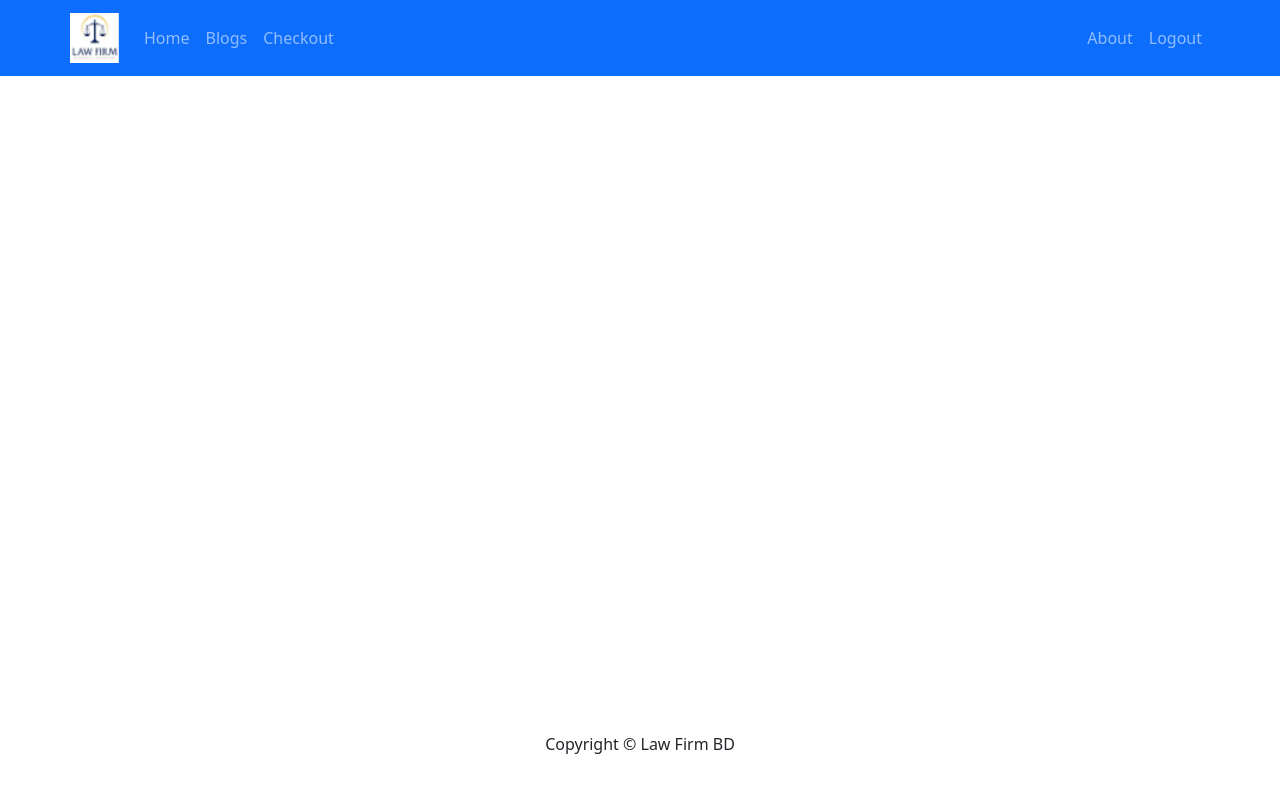
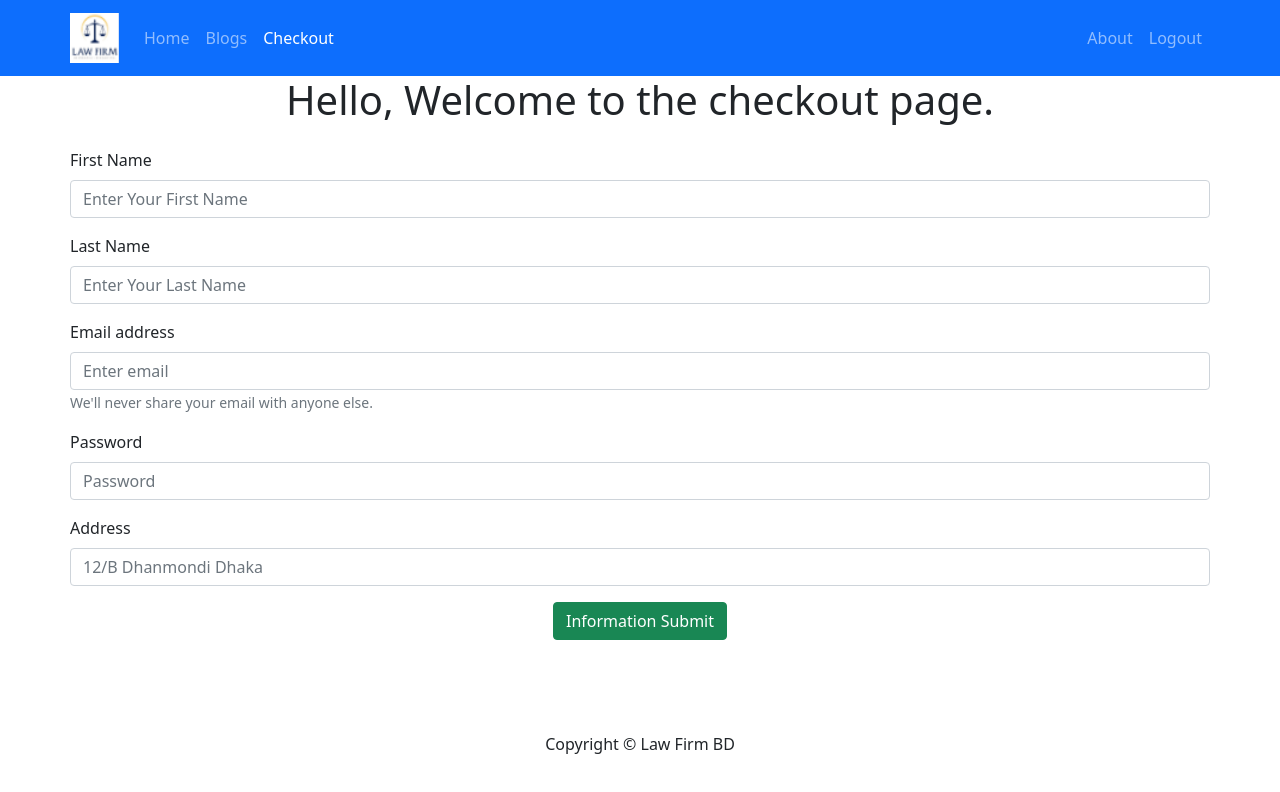
Before and after one commit to sakibul-munna/LawFirmDemo, a React (Create React App) app: page /checkout in a window 1280 px wide. Shown: the top 792 px of the page. Built offline with nearby package versions, Linux system fonts and the light colour scheme.

Commit message:
CheckOut Screen and Private route.

```diff
--- a/src/App.js
+++ b/src/App.js
@@ -6,6 +6,8 @@ import HomeScreen from "./screens/HomeScreen";
 import BlogScreen from "./screens/BlogScreen";
 import AboutScreen from "./screens/AboutScreen";
 import LoginScreen from "./screens/LoginScreen";
+import CheckOutScreen from "./screens/CheckOutScreen";
+import PrivateRoute from "./PrivateRoute";
 
 import { Routes, Route } from "react-router-dom";
 
@@ -19,6 +21,9 @@ function App() {
           <Route path="/blogs" exact element={<BlogScreen />} />
           <Route path="/about" exact element={<AboutScreen />} />
           <Route path="/login" exact element={<LoginScreen />} />
+          <Route exact path="/checkout" element={<PrivateRoute />}>
+            <Route exact path="/checkout" element={<CheckOutScreen />} />
+          </Route>
         </Routes>
       </main>
       <Footer />
--- /dev/null
+++ b/src/PrivateRoute.js
@@ -0,0 +1,13 @@
+import React from "react";
+import { Navigate, Outlet } from "react-router-dom";
+import { useAuth } from "./contexts/authContext";
+
+const PrivateRoute = () => {
+  const { currentUser } = useAuth(); // determine if authorized, from context or however you're doing it
+
+  // If authorized, return an outlet that will render child elements
+  // If not, return element that will navigate to login page
+  return currentUser ? <Outlet /> : <Navigate to="/login" />;
+};
+
+export default PrivateRoute;
--- a/src/components/Header.js
+++ b/src/components/Header.js
@@ -33,7 +33,9 @@ const Header = () => {
               <LinkContainer to="/blogs">
                 <Nav.Link href="blogs">Blogs</Nav.Link>
               </LinkContainer>
-              <Nav.Link href="checkout">Checkout</Nav.Link>
+              <LinkContainer to="/checkout">
+                <Nav.Link href="checkout">Checkout</Nav.Link>
+              </LinkContainer>
             </Nav>
             <Nav>
               <LinkContainer to="/about">
--- /dev/null
+++ b/src/screens/CheckOutScreen.js
@@ -0,0 +1,59 @@
+import React from "react";
+import { Container, Form, Button } from "react-bootstrap";
+
+const CheckOutScreen = () => {
+  return (
+    <Container>
+      <div
+        style={{
+          display: "flex",
+          justifyContent: "center",
+          alignItems: "center",
+        }}
+      >
+        <h1 className="text"> Hello, Welcome to the checkout page. </h1>
+      </div>
+      <div className="my-3">
+        <Form>
+          <Form.Group className="mb-3" controlId="firstName">
+            <Form.Label>First Name</Form.Label>
+            <Form.Control type="name" placeholder="Enter Your First Name" />
+          </Form.Group>
+          <Form.Group className="mb-3" controlId="firstName">
+            <Form.Label>Last Name</Form.Label>
+            <Form.Control type="name" placeholder="Enter Your Last Name" />
+          </Form.Group>
+          <Form.Group className="mb-3" controlId="formBasicEmail">
+            <Form.Label>Email address</Form.Label>
+            <Form.Control type="email" placeholder="Enter email" />
+            <Form.Text className="text-muted">
+              We'll never share your email with anyone else.
+            </Form.Text>
+          </Form.Group>
+
+          <Form.Group className="mb-3" controlId="formBasicPassword">
+            <Form.Label>Password</Form.Label>
+            <Form.Control type="password" placeholder="Password" />
+          </Form.Group>
+          <Form.Group className="mb-3" controlId="firstName">
+            <Form.Label>Address</Form.Label>
+            <Form.Control type="address" placeholder="12/B Dhanmondi Dhaka" />
+          </Form.Group>
+          <div
+            style={{
+              display: "flex",
+              justifyContent: "center",
+              alignItems: "center",
+            }}
+          >
+            <Button variant="success" type="submit">
+              Information Submit
+            </Button>
+          </div>
+        </Form>
+      </div>
+    </Container>
+  );
+};
+
+export default CheckOutScreen;
```
